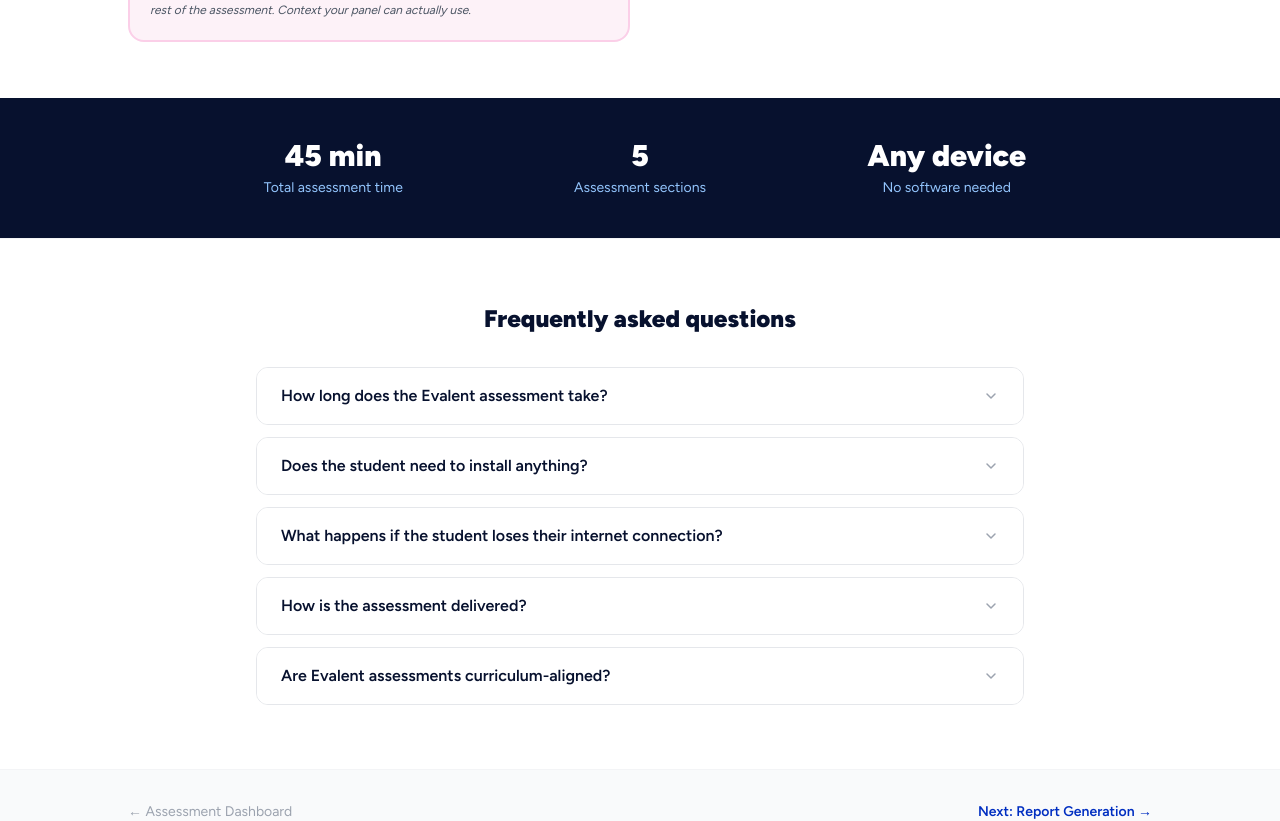
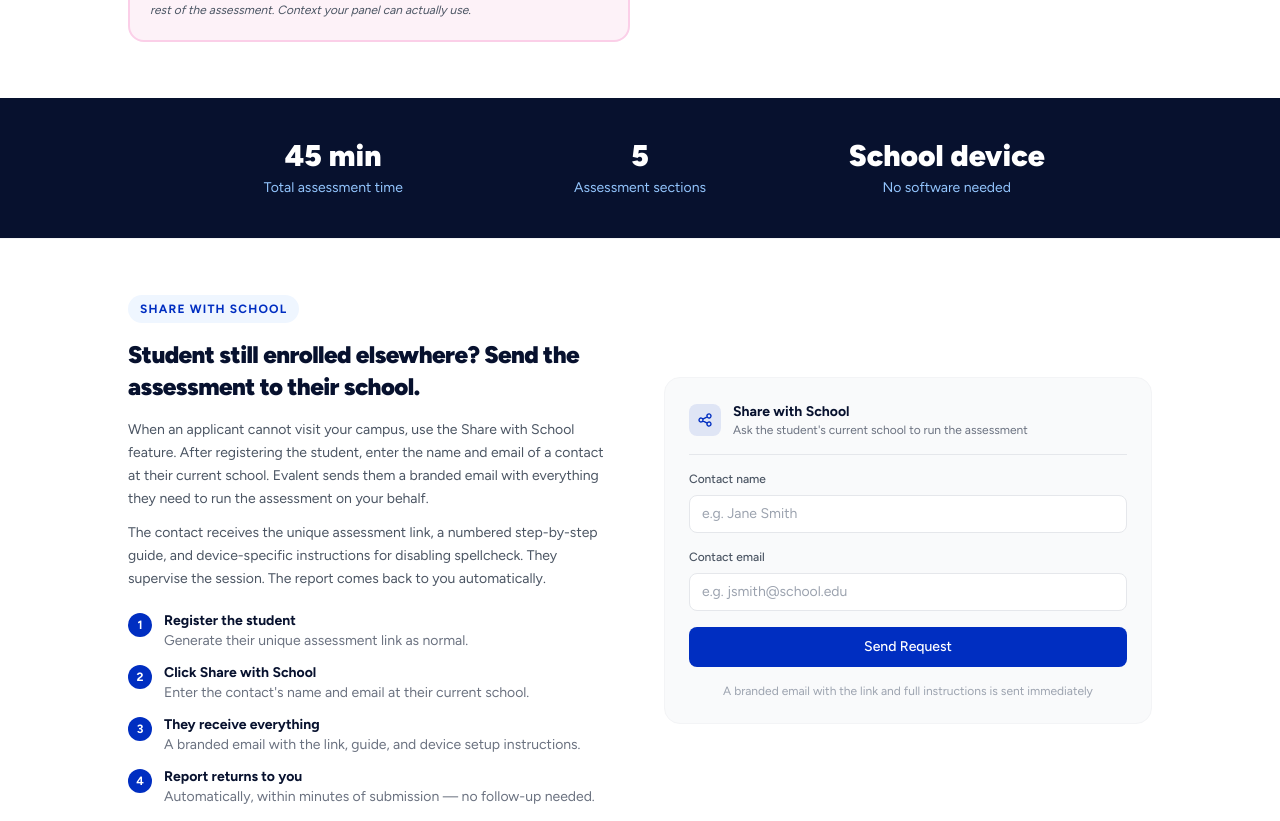
Before and after one commit to wigsbury-ui/evalent-marketing, a Next.js app: page /features/assessment in a window 1280 px wide. Shown: the part 3700-4521 px from the top of the page. Built offline with nearby package versions, Linux system fonts and the light colour scheme.

Commit message:
feat: Share with School — chatbot, FAQ, and features page

```diff
--- a/src/app/api/chat/route.ts
+++ b/src/app/api/chat/route.ts
@@ -231,6 +231,9 @@ A: No. They access via a secure link sent by the school. No app, no account, no
 Q: Does the assessment need to be completed in school?
 A: Yes. Evalent assessments are completed in school on supervised devices configured by the admissions team. This ensures writing responses are authentic and the assessment environment is controlled.
 
+Q: What if the student is still at another school and cannot easily come to our campus?
+A: Evalent has a Share with School feature for exactly this situation. After registering the student, click Share with School on the registration success page. Enter the name and email of a contact at the student's current school. They receive a branded email with the assessment link, a step-by-step guide, and device setup instructions. They run the supervised session on a school device and the results come back to you automatically.
+
 Q: How long to get a report after the student submits?
 A: Typically under 2 minutes. Scoring, writing evaluation, narrative generation, PDF creation, and email dispatch all run automatically.
 
--- a/src/app/faq/page.tsx
+++ b/src/app/faq/page.tsx
@@ -68,6 +68,11 @@ const sections = [
       {
         q: "Does the assessment need to be completed in school?",
         a: "Yes. Evalent assessments are completed in school on supervised devices configured by the admissions team. This ensures writing responses are authentic and the environment is controlled.",
+        link: null,
+      },
+      {
+        q: "What if the student is still at another school and cannot visit our campus?",
+        a: "Use the Share with School feature. After registering the student, click Share with School on the success page and enter a contact at their current school. They receive an email with the assessment link, a step-by-step guide, and device setup instructions so they can run the supervised session on your behalf.",
         link: null,
       },
       {
--- a/src/app/features/assessment/page.tsx
+++ b/src/app/features/assessment/page.tsx
@@ -154,9 +154,66 @@ export default function Page() {
         <div className="max-w-4xl mx-auto grid grid-cols-3 gap-6 text-center">
           <div><div className="text-3xl font-black text-white">45 min</div><div className="text-sm text-blue-300 mt-1">Total assessment time</div></div>
           <div><div className="text-3xl font-black text-white">5</div><div className="text-sm text-blue-300 mt-1">Assessment sections</div></div>
-          <div><div className="text-3xl font-black text-white">Any device</div><div className="text-sm text-blue-300 mt-1">No software needed</div></div>
+          <div><div className="text-3xl font-black text-white">School device</div><div className="text-sm text-blue-300 mt-1">No software needed</div></div>
         </div>
       </section>
+
+      <section className="py-14 px-6 bg-white border-t border-gray-100">
+        <div className="max-w-5xl mx-auto">
+          <div className="grid md:grid-cols-2 gap-12 items-center">
+            <div>
+              <div className="inline-flex items-center gap-2 bg-blue-50 text-brand text-xs font-bold tracking-widest px-3 py-1.5 rounded-full mb-4">SHARE WITH SCHOOL</div>
+              <h2 className="text-2xl font-black text-navy tracking-tight mb-4">Student still enrolled elsewhere? Send the assessment to their school.</h2>
+              <p className="text-gray-600 text-sm leading-relaxed mb-3">
+                When an applicant cannot visit your campus, use the Share with School feature. After registering the student, enter the name and email of a contact at their current school. Evalent sends them a branded email with everything they need to run the assessment on your behalf.
+              </p>
+              <p className="text-gray-600 text-sm leading-relaxed mb-5">
+                The contact receives the unique assessment link, a numbered step-by-step guide, and device-specific instructions for disabling spellcheck. They supervise the session. The report comes back to you automatically.
+              </p>
+              <div className="space-y-3">
+                {[
+                  ["Register the student", "Generate their unique assessment link as normal."],
+                  ["Click Share with School", "Enter the contact's name and email at their current school."],
+                  ["They receive everything", "A branded email with the link, guide, and device setup instructions."],
+                  ["Report returns to you", "Automatically, within minutes of submission — no follow-up needed."],
+                ].map(([title, desc], i) => (
+                  <div key={i} className="flex items-start gap-3">
+                    <div className="w-6 h-6 min-w-[24px] rounded-full bg-brand text-white text-xs font-bold flex items-center justify-center mt-0.5">{i + 1}</div>
+                    <div>
+                      <p className="text-sm font-bold text-navy">{title}</p>
+                      <p className="text-sm text-gray-500">{desc}</p>
+                    </div>
+                  </div>
+                ))}
+              </div>
+            </div>
+            <div className="bg-gray-50 rounded-2xl border border-gray-100 p-6 space-y-4">
+              <div className="flex items-center gap-3 pb-4 border-b border-gray-200">
+                <div className="w-8 h-8 rounded-lg bg-brand/10 flex items-center justify-center">
+                  <svg className="w-4 h-4 text-brand" fill="none" viewBox="0 0 24 24" stroke="currentColor" strokeWidth={2}><path strokeLinecap="round" strokeLinejoin="round" d="M8.684 13.342C8.886 12.938 9 12.482 9 12c0-.482-.114-.938-.316-1.342m0 2.684a3 3 0 110-2.684m0 2.684l6.632 3.316m-6.632-6l6.632-3.316m0 0a3 3 0 105.367-2.684 3 3 0 00-5.367 2.684zm0 9.316a3 3 0 105.368 2.684 3 3 0 00-5.368-2.684z" /></svg>
+                </div>
+                <div>
+                  <p className="text-sm font-bold text-navy">Share with School</p>
+                  <p className="text-xs text-gray-500">Ask the student&apos;s current school to run the assessment</p>
+                </div>
+              </div>
+              <div className="space-y-2">
+                <label className="block text-xs font-medium text-gray-600">Contact name</label>
+                <div className="w-full rounded-lg border border-gray-200 bg-white px-3 py-2 text-sm text-gray-400">e.g. Jane Smith</div>
+              </div>
+              <div className="space-y-2">
+                <label className="block text-xs font-medium text-gray-600">Contact email</label>
+                <div className="w-full rounded-lg border border-gray-200 bg-white px-3 py-2 text-sm text-gray-400">e.g. jsmith@school.edu</div>
+              </div>
+              <div className="w-full rounded-lg bg-brand text-white text-sm font-medium py-2.5 text-center">
+                Send Request
+              </div>
+              <p className="text-xs text-gray-400 text-center">A branded email with the link and full instructions is sent immediately</p>
+            </div>
+          </div>
+        </div>
+      </section>
+
 
       <FaqAccordion faqs={faqs} />
 
```
